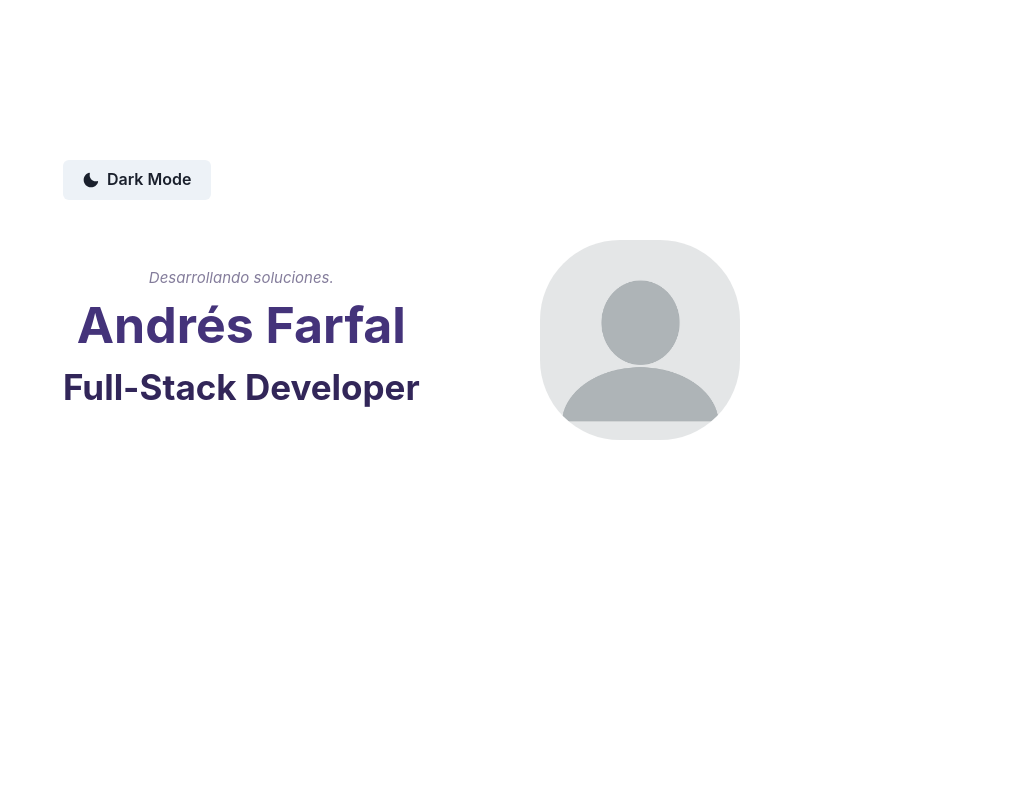
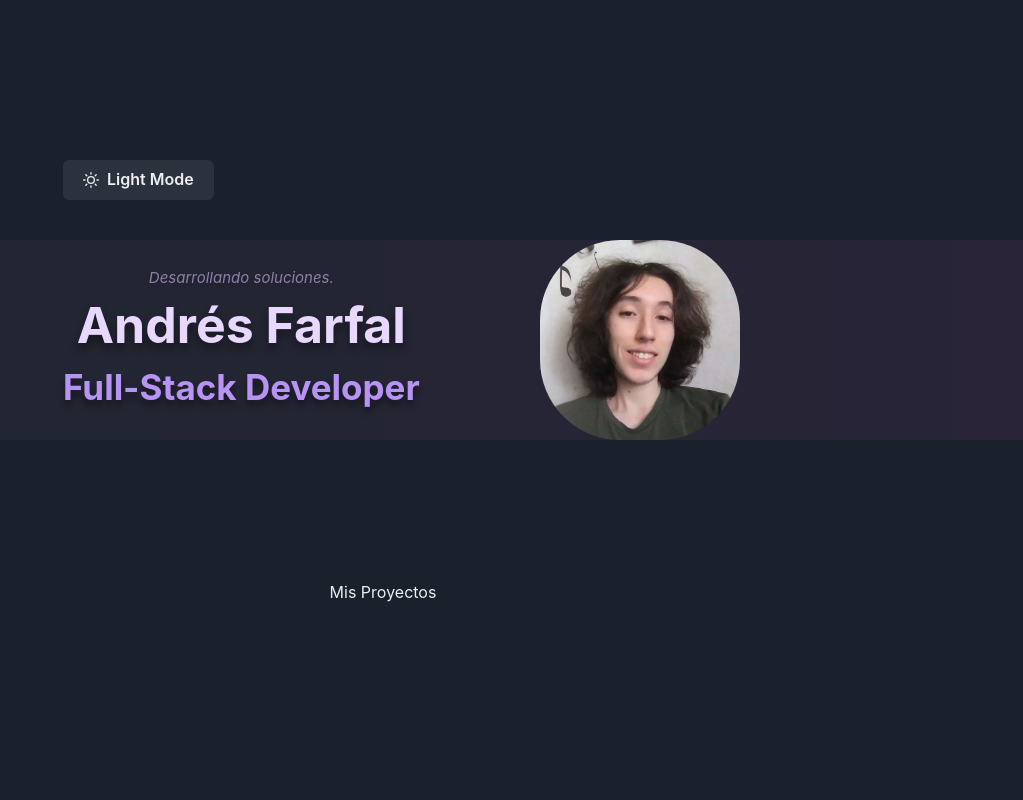
Before and after one commit to HippoBoi/portfolio, a React (Vite) app: page / in a window 1280 px wide. Shown: the top 800 px of the page, without its empty margins (257-1280 px from the left). Built offline with nearby package versions, Linux system fonts and the light colour scheme.

Commit message:
scroll indicator with CSS

```diff
--- a/src/App.tsx
+++ b/src/App.tsx
@@ -1,17 +1,52 @@
-import { Box, Center, useColorMode } from "@chakra-ui/react";
+import { Box, Center, Text, useColorMode, useColorModeValue } from "@chakra-ui/react";
 import NameCard from "./components/NameCard";
 import SwitchTheme from "./components/SwitchTheme";
+import { useEffect, useState } from "react";
 
 function App() {
-    const {colorMode, setColorMode} = useColorMode();
+    const [showArrow, setShowArrow] = useState(false);
+    const {colorMode, toggleColorMode} = useColorMode();
+    const bgGradient = useColorModeValue(
+        "linear(to-r, #ededed, #dae2ed)",
+        "linear(to-r, #202630, #292438)"
+    );
+
+    const handleScroll = () => {
+        if (window.innerHeight + window.scrollY >= document.body.offsetHeight) {
+            setShowArrow(false);
+        }
+        else {
+            setShowArrow(true);
+        }
+    }
+
+    useEffect(() => {
+        window.addEventListener('scroll', handleScroll);
+        return () => {
+            window.removeEventListener('scroll', handleScroll);
+        };
+    }, []);
 
     return (
-        <Box>
+        <>
+        <Box bgGradient={bgGradient}>
             <Box position={"absolute"} top={"-10vh"} left={"25vw"}>
-                <SwitchTheme colorMode={colorMode} toggleColorMode={() => setColorMode(!colorMode)} />
+                <SwitchTheme colorMode={colorMode} toggleColorMode={toggleColorMode} />
             </Box>
             <NameCard />
         </Box>
+
+        <Center marginTop={"140px"}>
+            <Text> Mis Proyectos </Text>
+        </Center>
+        <Center>
+            <NameCard />
+        </Center>
+
+        {showArrow && (
+            <div className="scroll-indicator"></div>
+        )}
+        </>
     );
 }
 
--- a/src/components/NameCard.tsx
+++ b/src/components/NameCard.tsx
@@ -1,13 +1,12 @@
-import { Box, Card, Text, VStack, Image, HStack, useColorModeValue, useColorMode } from "@chakra-ui/react";
+import { Box, Text, VStack, Image, HStack, useColorModeValue } from "@chakra-ui/react";
 import theme from "../TextStyles";
-import logo from "../assets/blank-profile-picture-973460_960_720.webp";
+import foto from "../assets/yo.webp";
 import "./NameCard.css";
-import SwitchTheme from "./SwitchTheme";
 
 const NameCard = () => {
     const defaultColor = useColorModeValue("purple.900", "purple.200");
-    const lightColor = useColorModeValue("purple.800", "purple.100");
-    const darkerColor = useColorModeValue("purple.900", "purple.300");
+    const lightColor = useColorModeValue("#0f1321", "purple.100");
+    const darkerColor = useColorModeValue("#1d2336", "purple.300");
 
     return (
         <Box marginTop={"30vh"} marginLeft={"25vw"}>
@@ -15,22 +14,24 @@ const NameCard = () => {
                 <VStack>
                     <Text
                         fontSize={"15px"} as={"i"}
-                        opacity={"60%"} color={defaultColor}>
+                        opacity={"60%"} color={defaultColor}
+                        textShadow={"0px 2px 4px rgba(0, 0, 0, 0.4)"}>
                         Desarrollando soluciones.
                     </Text>
                     <Text
-                        style={theme.textStyles.important} color={lightColor}>
+                        style={theme.textStyles.important} color={lightColor}
+                        textShadow={"0px 6px 8px rgba(0, 0, 0, 0.4)"}>
                         Andrés Farfal
                     </Text>
                     <Text
-                        style={theme.textStyles.subtext}
-                        fontSize={"5px"} color={darkerColor}>
+                        style={theme.textStyles.subtext} color={darkerColor}
+                        textShadow={"0px 6px 6px rgba(0, 0, 0, 0.4)"}>
                         Full-Stack Developer
                     </Text>
                 </VStack>
 
-                <Box boxSize={"200px"} boxShadow={"bg"}>
-                    <Image src={logo} boxSize={"100%"} rounded={"80px"} />
+                <Box boxSize={"200px"} >
+                    <Image src={foto} boxSize={"100%"} rounded={"80px"} />
                 </Box>
             </HStack>
         </Box>
--- a/src/index.css
+++ b/src/index.css
@@ -13,3 +13,28 @@ body {
     -webkit-font-smoothing: antialiased;
     -moz-osx-font-smoothing: grayscale;
 }
+
+.scroll-indicator {
+    position: fixed;
+    bottom: 20px;
+    left: 49%;
+    transform: translateX(-50%);
+    width: 30px;
+    height: 30px;
+    border-left: 2px solid #30273b;
+    border-bottom: 2px solid #30273b;
+    transform: rotate(-45deg) translateX(-50%);
+    animation: bounce 2s infinite;
+}
+
+@keyframes bounce {
+    0%, 20%, 50%, 80%, 100% {
+      transform: rotate(-45deg) translateY(0);
+    }
+    40% {
+      transform: rotate(-45deg) translateX(-8px) translateY(10px);
+    }
+    60% {
+      transform: rotate(-45deg) translateX(-5px) translateY(5px);
+    }
+}
--- a/src/main.tsx
+++ b/src/main.tsx
@@ -1,14 +1,14 @@
 import React from 'react'
 import ReactDOM from 'react-dom/client'
 import App from './App'
-import { ChakraProvider, extendTheme } from "@chakra-ui/react"
+import { ChakraProvider, ColorModeScript, extendTheme } from "@chakra-ui/react"
+import colorTheme from './theme'
 import './index.css'
-
-const theme = extendTheme({});
 
 ReactDOM.createRoot(document.getElementById('root') as HTMLElement).render(
     <React.StrictMode>
-        <ChakraProvider theme={theme}>
+        <ChakraProvider theme={colorTheme}>
+            <ColorModeScript initialColorMode={colorTheme.config.initialColorMode} />
             <App />
         </ChakraProvider>
     </React.StrictMode>,
--- /dev/null
+++ b/src/theme.ts
@@ -0,0 +1,10 @@
+import { extendTheme, ThemeConfig } from "@chakra-ui/react";
+
+const config: ThemeConfig = {
+    initialColorMode: "dark",
+    useSystemColorMode: false
+};
+
+const colorTheme = extendTheme({ config });
+
+export default colorTheme;
```
Also changed, not shown: src/assets/yo.webp (added).
